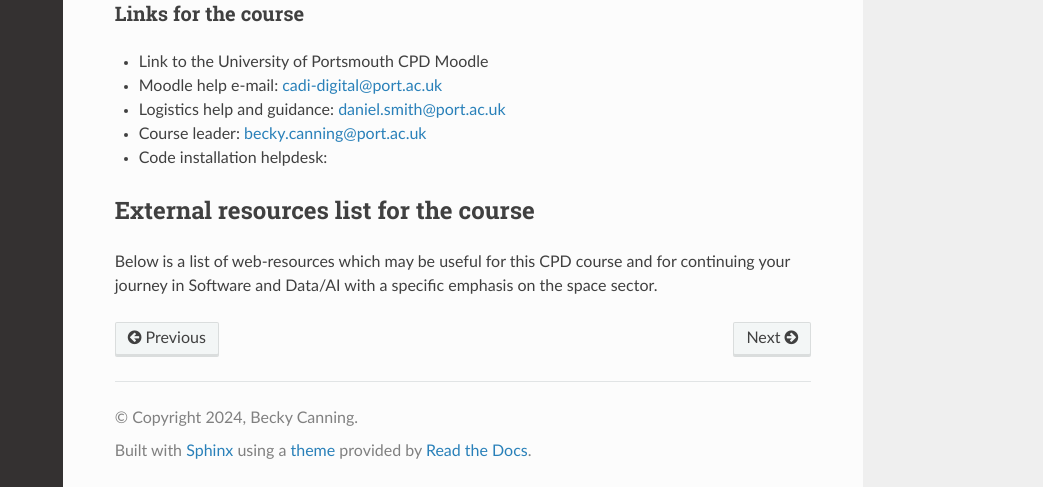
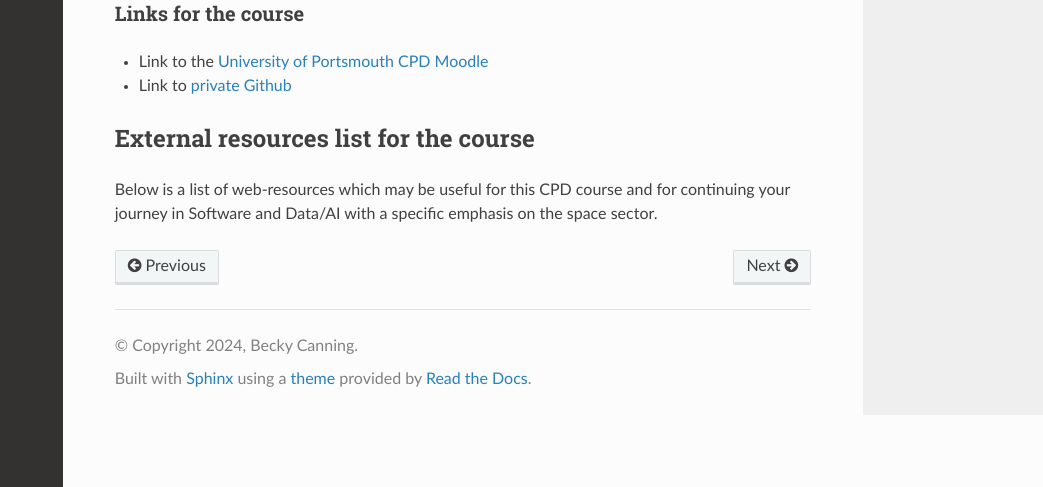
Before and after one commit to pmb59/UKSA_SoftwareDataAI_Training, a Sphinx documentation site: the page built from docs/source/intro.rst, in a window 1280 px wide and 900 px high, scrolled down 2707 px, cut to the strip 413-900 px from the top of the window. Shown: the whole strip, without its empty margins (237-1280 px from the left). Built offline with Sphinx 7.4.7 and the Read the Docs theme 2.0.0, drawn with Linux system fonts in a browser that asks for light colours.

Commit message:
update readthedocs.yaml and intro.rst

```diff
--- a/docs/source/intro.rst
+++ b/docs/source/intro.rst
@@ -70,11 +70,11 @@ Phase 1 will provide a breadth of understanding about software and data usage in
 Links for the course
 --------------------
 
-- Link to the University of Portsmouth CPD Moodle
-- Moodle help e-mail: cadi-digital@port.ac.uk
-- Logistics help and guidance: daniel.smith@port.ac.uk
-- Course leader: becky.canning@port.ac.uk
-- Code installation helpdesk:
+- Link to the `University of Portsmouth CPD Moodle`_
+- Link to `private Github`_
+
+.. _University of Portsmouth CPD Moodle: https://cpd.port.ac.uk/
+.. _private Github: https://github.com/reac2/UKSA_SoftwareDataAI_Training_Private
 
 External resources list for the course
 **************************************
```
Also changed, not shown: .readthedocs.yaml.
